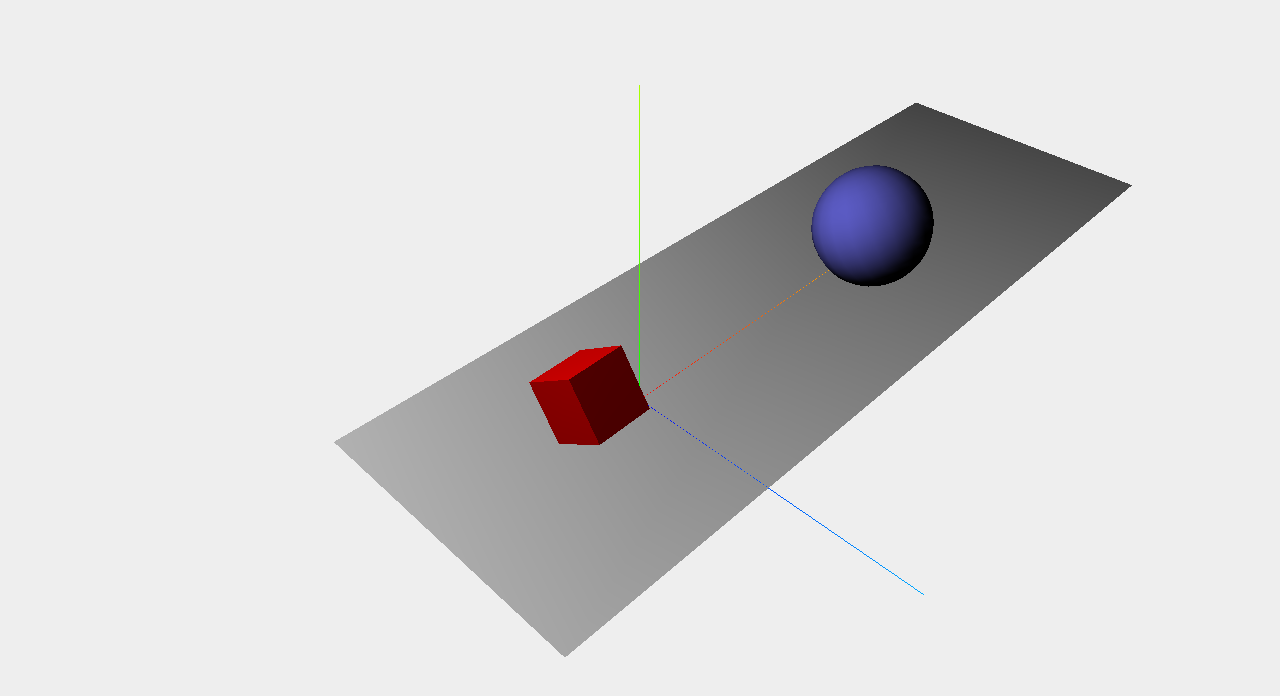
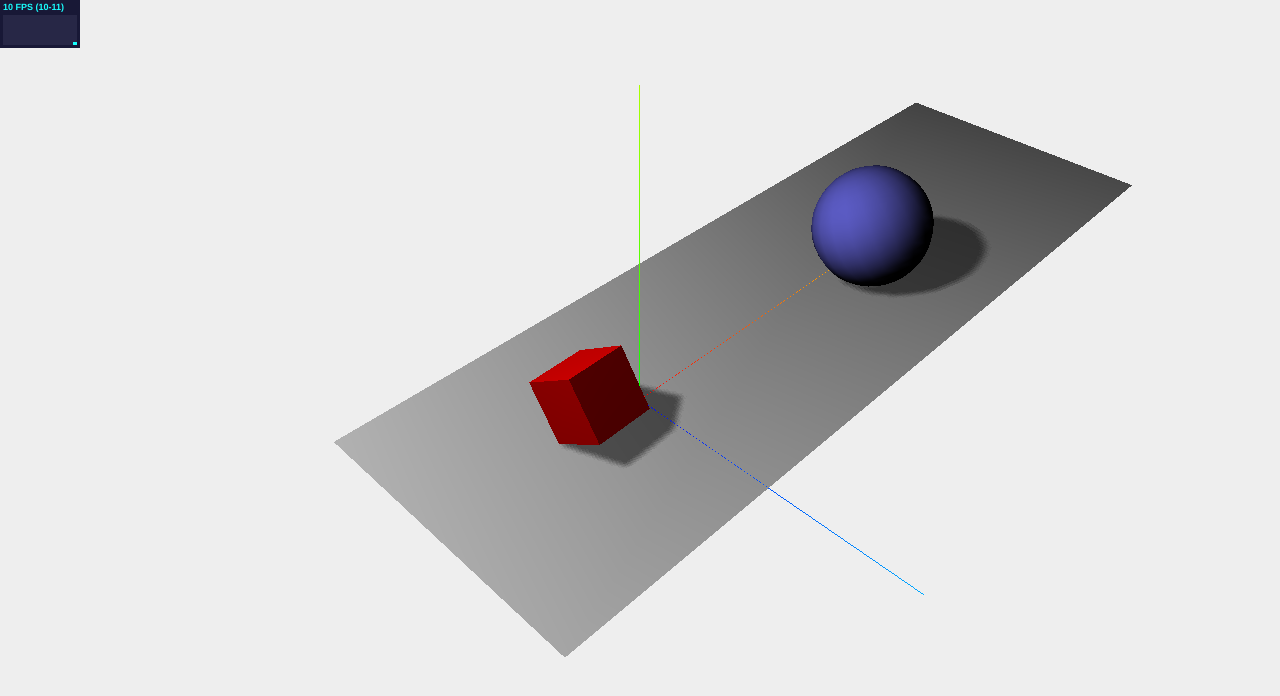
Before and after one commit to gnuwilliam/threejs-sample, a plain HTML site: page index.html in a window 1280 px wide. Drawn offline with Linux system fonts and the light colour scheme; animation ran at ten frames a second.

Commit message:
shadows + stats

```diff
--- a/assets/js/core.js
+++ b/assets/js/core.js
@@ -10,7 +10,7 @@ var camera = new THREE.PerspectiveCamera(45, window.innerWidth / window.innerHei
 // ====================
 
 var renderer = new THREE.WebGLRenderer();
-renderer.setClearColorHex(0xEEEEEE, 1.0);
+renderer.setClearColor(0xEEEEEE, 1.0);
 renderer.setSize(window.innerWidth, window.innerHeight);
 renderer.shadowMapEnabled = true;
 
@@ -27,6 +27,7 @@ scene.add(axes);
 
 var spotLight = new THREE.SpotLight( 0xffffff );
 spotLight.position.set( -40, 60, -10 );
+spotLight.castShadow = true;
 scene.add( spotLight );
 
 // =======================
@@ -37,10 +38,13 @@ var planeGeometry = new THREE.PlaneGeometry(60,20);
 var planeMaterial = new THREE.MeshLambertMaterial({color: 0xffffff});
 var plane = new THREE.Mesh(planeGeometry,planeMaterial);
 
+plane.receiveShadow = true;
+
 plane.rotation.x =- 0.5 * Math.PI;
 plane.position.x = 15;
 plane.position.y = 0;
 plane.position.z = 0;
+
 scene.add(plane);
 
 // ======================
@@ -51,9 +55,12 @@ var cubeGeometry = new THREE.CubeGeometry(4,4,4);
 var cubeMaterial = new THREE.MeshLambertMaterial({color: 0xff0000});
 var cube = new THREE.Mesh(cubeGeometry, cubeMaterial);
 
+cube.castShadow = true;
+
 cube.position.x = -4;
 cube.position.y = 3;
 cube.position.z = 0;
+
 scene.add(cube);
 
 // ========================
@@ -64,9 +71,12 @@ var sphereGeometry = new THREE.SphereGeometry(4,20,20);
 var sphereMaterial = new THREE.MeshLambertMaterial({color: 0x7777ff});
 var sphere = new THREE.Mesh(sphereGeometry,sphereMaterial);
 
+sphere.castShadow = true;
+
 sphere.position.x = 20;
 sphere.position.y = 4;
 sphere.position.z = 2;
+
 scene.add(sphere);
 
 // ==================
@@ -82,9 +92,22 @@ camera.lookAt(scene.position);
 // Render the scene
 // ============================
 
-document.body.appendChild(renderer.domElement);
+function initStats () {
+   var stats = new Stats();
+   stats.setMode(0);
+   stats.domElement.style.position = 'absolute';
+   stats.domElement.style.left = '0px';
+   stats.domElement.style.top = '0px';
+   document.getElementById('stats').appendChild( stats.domElement );
+
+   return stats;
+};
+
+var stats = initStats();
 
 var render = function () {
+    stats.update();
+
     requestAnimationFrame(render);
 
     sphere.rotation.x += 0.05;
@@ -96,4 +119,5 @@ var render = function () {
     renderer.render(scene, camera);
 };
 
+document.body.appendChild(renderer.domElement);
 render();
--- /dev/null
+++ b/assets/js/stats.min.js
@@ -0,0 +1,6 @@
+// stats.js - http://github.com/mrdoob/stats.js
+var Stats=function(){var l=Date.now(),m=l,g=0,n=Infinity,o=0,h=0,p=Infinity,q=0,r=0,s=0,f=document.createElement("div");f.id="stats";f.addEventListener("mousedown",function(b){b.preventDefault();t(++s%2)},!1);f.style.cssText="width:80px;opacity:0.9;cursor:pointer";var a=document.createElement("div");a.id="fps";a.style.cssText="padding:0 0 3px 3px;text-align:left;background-color:#002";f.appendChild(a);var i=document.createElement("div");i.id="fpsText";i.style.cssText="color:#0ff;font-family:Helvetica,Arial,sans-serif;font-size:9px;font-weight:bold;line-height:15px";
+i.innerHTML="FPS";a.appendChild(i);var c=document.createElement("div");c.id="fpsGraph";c.style.cssText="position:relative;width:74px;height:30px;background-color:#0ff";for(a.appendChild(c);74>c.children.length;){var j=document.createElement("span");j.style.cssText="width:1px;height:30px;float:left;background-color:#113";c.appendChild(j)}var d=document.createElement("div");d.id="ms";d.style.cssText="padding:0 0 3px 3px;text-align:left;background-color:#020;display:none";f.appendChild(d);var k=document.createElement("div");
+k.id="msText";k.style.cssText="color:#0f0;font-family:Helvetica,Arial,sans-serif;font-size:9px;font-weight:bold;line-height:15px";k.innerHTML="MS";d.appendChild(k);var e=document.createElement("div");e.id="msGraph";e.style.cssText="position:relative;width:74px;height:30px;background-color:#0f0";for(d.appendChild(e);74>e.children.length;)j=document.createElement("span"),j.style.cssText="width:1px;height:30px;float:left;background-color:#131",e.appendChild(j);var t=function(b){s=b;switch(s){case 0:a.style.display=
+"block";d.style.display="none";break;case 1:a.style.display="none",d.style.display="block"}};return{REVISION:11,domElement:f,setMode:t,begin:function(){l=Date.now()},end:function(){var b=Date.now();g=b-l;n=Math.min(n,g);o=Math.max(o,g);k.textContent=g+" MS ("+n+"-"+o+")";var a=Math.min(30,30-30*(g/200));e.appendChild(e.firstChild).style.height=a+"px";r++;b>m+1E3&&(h=Math.round(1E3*r/(b-m)),p=Math.min(p,h),q=Math.max(q,h),i.textContent=h+" FPS ("+p+"-"+q+")",a=Math.min(30,30-30*(h/100)),c.appendChild(c.firstChild).style.height=
+a+"px",m=b,r=0);return b},update:function(){l=this.end()}}};
--- a/index.html
+++ b/index.html
@@ -14,8 +14,9 @@
     </head>
 
     <body>
-        <div class="container"></div>
+        <div id="stats"></div>
         <script src="assets/js/three.js"></script>
+        <script src="assets/js/stats.min.js"></script>
         <script src="assets/js/core.js"></script>
     </body>
 </html>
```
